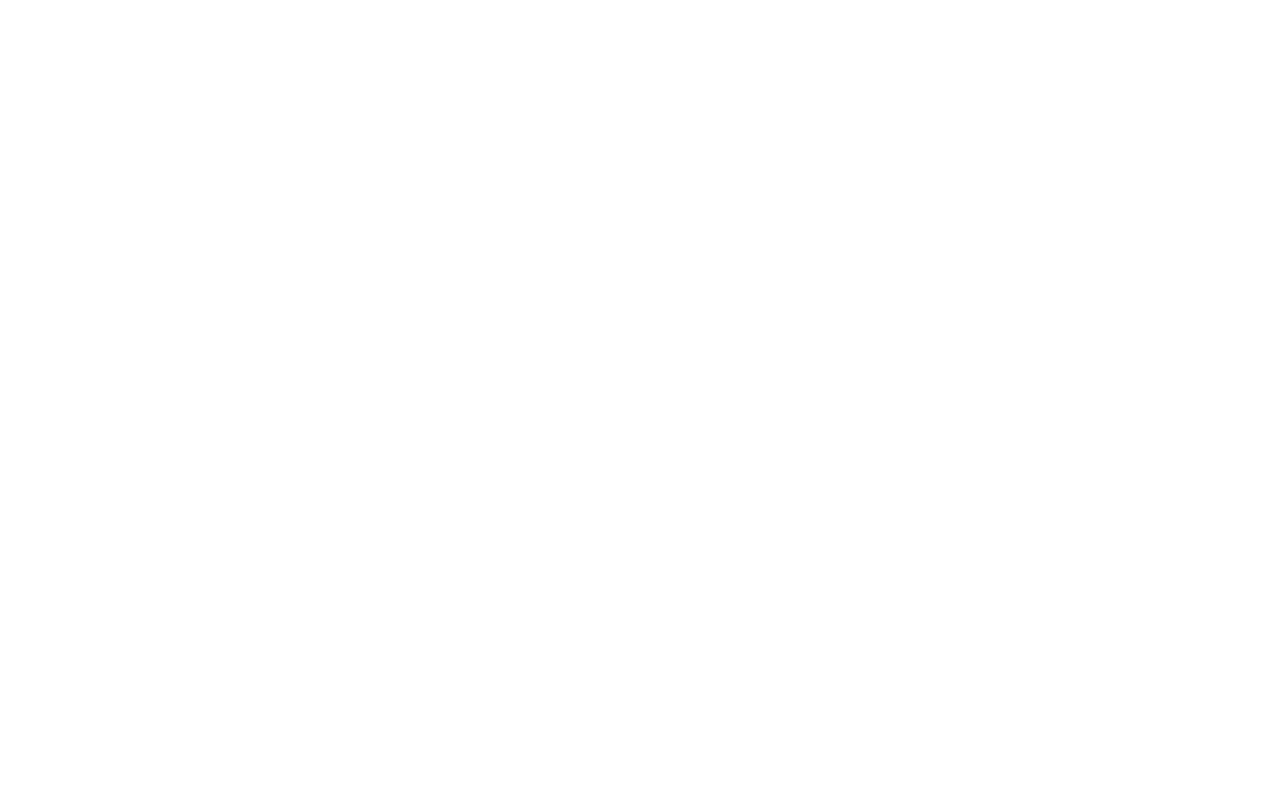
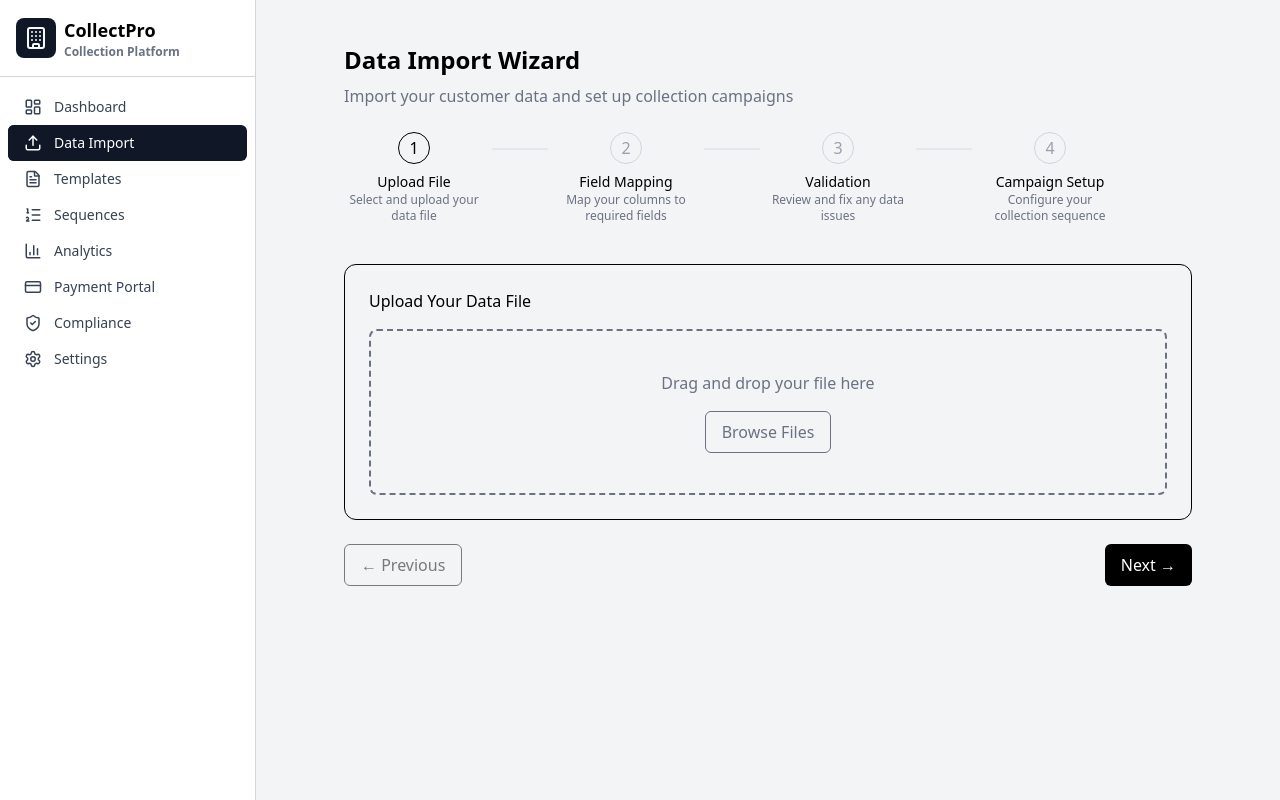
Before and after one commit to Sujan545/Dashboard-Design, a React (Vite) app: page /data-import in a window 1280 px wide. Before the commit this address had no page. Built offline with nearby package versions, Linux system fonts and the light colour scheme.

Commit message:
working on data import page

```diff
--- a/src/App.tsx
+++ b/src/App.tsx
@@ -10,6 +10,7 @@
 import Complaince from './pages/CompliancePage'
 import Analytics from './pages/AnalyticsPage'
 import Setting from './pages/SettingPage'
+import DataImport from './pages/DataImportPage'
 
 
 
@@ -29,6 +30,7 @@
     <Route path='compliance' element={<Complaince/>}/>
     <Route path='analytics' element={<Analytics/>}/>
     <Route path='settings' element={<Setting/>}/>
+    <Route path='data-import' element={<DataImport/>}/>
 
   </Route>
  </Routes>
--- /dev/null
+++ b/src/components/dataimport/CampaignSetup.tsx
@@ -0,0 +1,11 @@
+
+
+
+export default function CampaignSetup(){
+    return(
+        <>
+
+
+        </>
+    )
+}
--- /dev/null
+++ b/src/components/dataimport/FileMapping.tsx
@@ -0,0 +1,13 @@
+
+
+
+
+export default function FieldMapping(){
+    return(
+        <>
+
+
+
+        </>
+    )
+}
--- /dev/null
+++ b/src/components/dataimport/UploadFile.tsx
@@ -0,0 +1,20 @@
+
+
+
+export default function UploadFile() {
+    return (
+        <>
+            <div className="border rounded-xl p-6">
+                <p className="font-medium mb-4">Upload Your Data File</p>
+
+                <div className="border-2 border-dashed rounded-lg p-10 text-center text-gray-500">
+                    Drag and drop your file here
+                    <br />
+                    <button className="mt-4 px-4 py-2 border rounded-md">
+                        Browse Files
+                    </button>
+                </div>
+            </div>
+        </>
+    )
+}
--- /dev/null
+++ b/src/components/dataimport/Validation.tsx
@@ -0,0 +1,11 @@
+
+
+
+export default function Validation(){
+    return(
+        <>
+
+
+        </>
+    )
+}
--- /dev/null
+++ b/src/pages/DataImportPage.tsx
@@ -0,0 +1,126 @@
+import { useState } from "react";
+import CampaignSetup from "../components/dataimport/CampaignSetup";
+import UploadFile from "../components/dataimport/UploadFile";
+import Validation from "../components/dataimport/Validation";
+import { Check } from "lucide-react";
+import FieldMapping from "../components/dataimport/FileMapping";
+
+function Stepper({ step }: { step: number }) {
+
+    const steps = [
+  {
+    id: 1,
+    title: "Upload File",
+    subtitle: "Select and upload your data file",
+  },
+  {
+    id: 2,
+    title: "Field Mapping",
+    subtitle: "Map your columns to required fields",
+  },
+  {
+    id: 3,
+    title: "Validation",
+    subtitle: "Review and fix any data issues",
+  },
+  {
+    id: 4,
+    title: "Campaign Setup",
+    subtitle: "Configure your collection sequence",
+  },
+];
+  return (
+    <div className="flex items-start justify-between mb-10">
+      {steps.map((s, index) => {
+        const isCompleted = s.id < step;
+        const isActive = s.id === step;
+        return (
+          <div key={s.id} className="flex flex-1 items-start">
+            {/* Circle */}
+            <div className="flex flex-col items-center">
+              <div
+                className={`w-8 h-8 flex items-center justify-center rounded-full border
+                  ${
+                    isCompleted
+                      ? "bg-black text-white border-black"
+                      : isActive
+                      ? "border-black text-black"
+                      : "border-gray-300 text-gray-400"
+                  }`}
+              >
+                {isCompleted ? <Check size={16} /> : s.id}
+              </div>
+
+              <p className="mt-2 text-sm font-medium">{s.title}</p>
+              <p className="text-xs text-gray-500 text-center max-w-35">
+                {s.subtitle}
+              </p>
+            </div>
+
+            {/* Line */}
+            {index !== steps.length - 1 && (
+              <div
+                className={`flex-1 h-0.5 mt-4 mx-2
+                  ${isCompleted ? "bg-black" : "bg-gray-200"}`}
+              />
+            )}
+          </div>
+        );
+      })}
+    </div>
+  );
+}
+
+
+
+function StepContent({ step }: { step: number }) {
+    switch (step) {
+        case 1:
+            return <UploadFile />;
+        case 2:
+            return <FieldMapping />;
+        case 3:
+            return <Validation />;
+        case 4:
+            return <CampaignSetup />;
+        default:
+            return null;
+    }
+}
+
+export default function DataImport() {
+  const [step, setStep] = useState(1);
+
+    return (
+
+        <>
+            <div className="max-w-4xl mx-auto p-6">
+                <h1 className="text-2xl font-semibold mb-2">Data Import Wizard</h1>
+                <p className="text-gray-500 mb-6">
+                    Import your customer data and set up collection campaigns
+                </p>
+
+                <Stepper step={step} />
+                <StepContent step={step} />
+
+                <div className="flex justify-between mt-6">
+                    <button
+                        disabled={step === 1}
+                        onClick={() => setStep(step - 1)}
+                        className="px-4 py-2 border rounded-md disabled:opacity-50"
+                    >
+                        ← Previous
+                    </button>
+
+                    <button
+                        disabled={step === 4}
+                        onClick={() => setStep(step + 1)}
+                        className="px-4 py-2 bg-black text-white rounded-md disabled:opacity-50"
+                    >
+                        Next →
+                    </button>
+                </div>
+            </div>
+        </>
+    );
+}
--- a/src/pages/TemplateEditPage.tsx
+++ b/src/pages/TemplateEditPage.tsx
@@ -1,5 +1,5 @@
 import { AtomIcon, Mail, MessageCircle, PhoneCallIcon, Plus, type LucideIcon } from "lucide-react"
-import { useState } from "react";
+import { useState ,useEffect} from "react";
 import { useNavigate } from "react-router-dom";
 
 
@@ -51,7 +51,7 @@
     const [activeCategory, setActiveCategory] = useState("Email");
     const [messageBody, setMessageBody] = useState(templateText);
     const [value, setValue] = useState<number>(0.44);
-    const navigate= useNavigate();
+    const navigate = useNavigate();
     const tokenInfo = [
         "First Name",
         "Last Name",
@@ -62,6 +62,7 @@
         "Payment Link",
         "Phone"
     ];
+
     const buttonInfo = [
         {
             button: "Email",
@@ -86,8 +87,8 @@
                 </div>
                 <div className="flex gap-3 items-center justify-center">
                     <button
-                    onClick={()=>navigate(-1)}
-                    className=" border border-gray-200 hover:bg-gray-300 rounded-md  items-center p-2 text-sm gap-2">
+                        onClick={() => navigate(-1)}
+                        className=" border border-gray-200 hover:bg-gray-300 rounded-md  items-center p-2 text-sm gap-2">
                         Cancel</button>
                     <button className="bg-black text-white rounded-md  items-center p-2 text-sm gap-2 ">Save Template</button>
                 </div>
@@ -145,14 +146,14 @@
                             <p className="py-4">Message Body</p>
                             <textarea
                                 className="w-full h-40 p-2 focus:ring-2 focus:outline-none rounded-md focus:ring-gray-300"
-                                name="" id="" value={templateText}
+                                name="" id="" value={messageBody}
                                 onChange={(e) => setMessageBody(e.target.value)}></textarea>
                         </div>
                     </div>
 
                     <div className="rounded-md border border-gray-200 p-4">
                         <p>Preview</p>
-                        <div className="rounded-md bg-gray-100 p-2">
+                        <div className="rounded-md bg-gray-100 p-3 whitespace-pre-wrap">
                             {messageBody}
                         </div>
                     </div>
```
Also changed, not shown: src/pages/SettingPage.tsx (+13 -13 lines).
